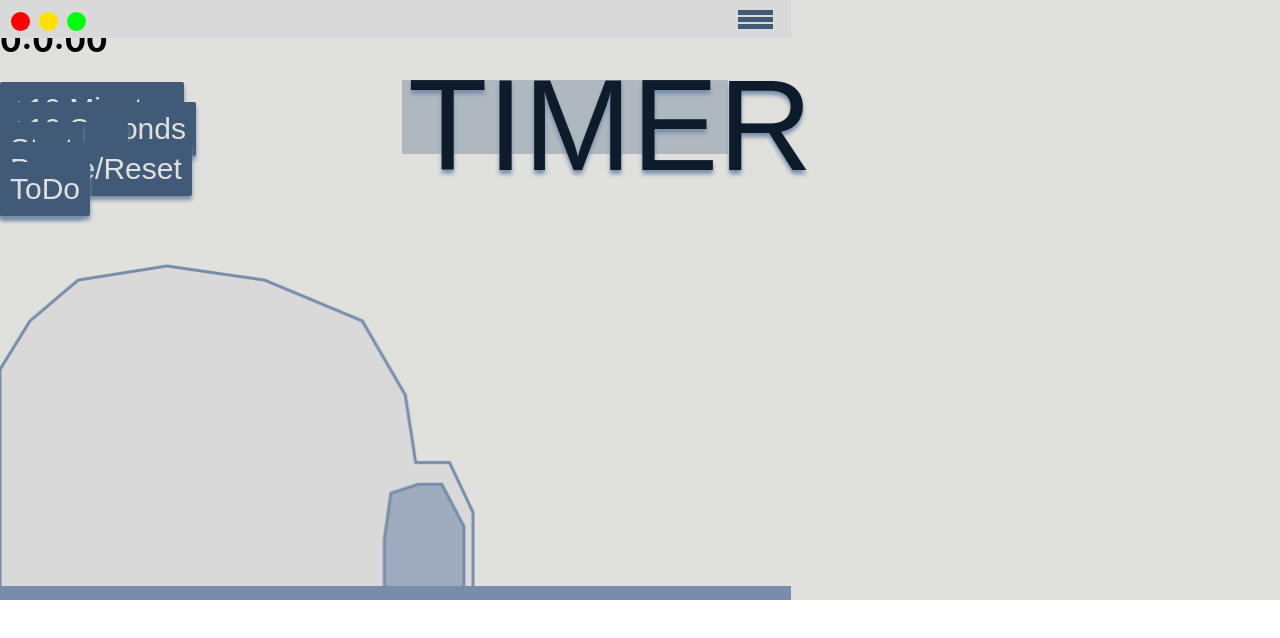
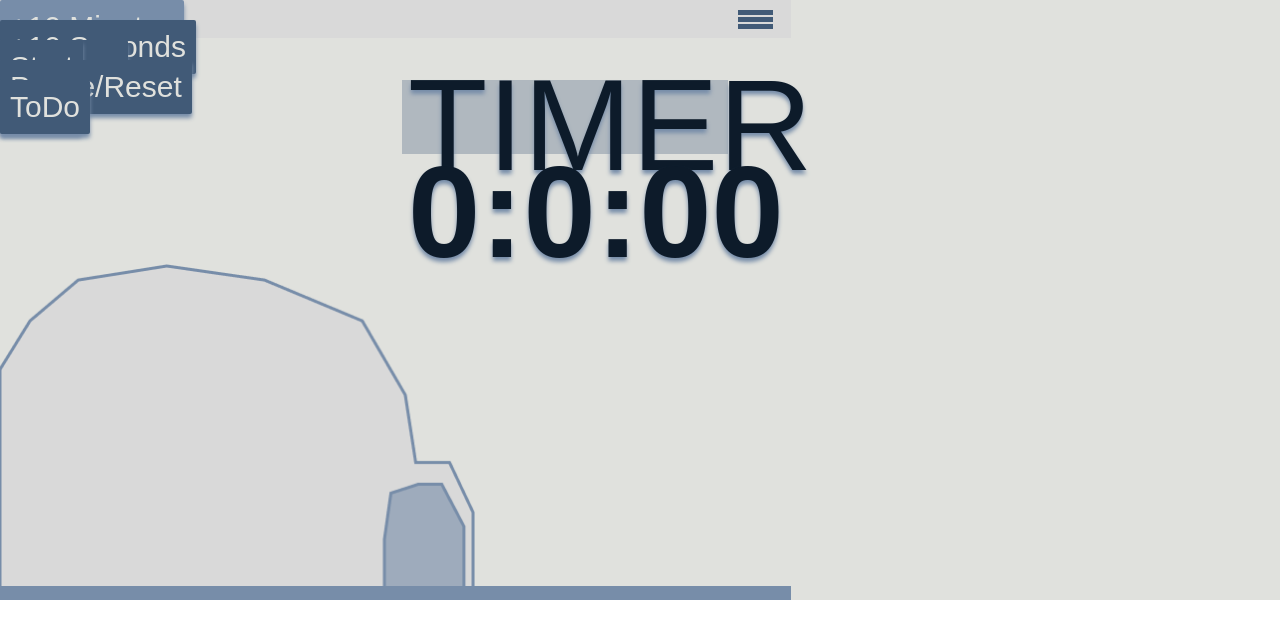
Before and after one commit to jbug16/GWC-Browser-Pet, a React (Create React App) app in the folder react-app/: page /#/timer in a window 1280 px wide. Shown: the top 638 px of the page. Built offline with nearby package versions, Linux system fonts and the light colour scheme; a web font is replaced by a local one.

Commit message:
Update TimerPage.jsx

```diff
--- a/react-app/src/pages/TimerPage.jsx
+++ b/react-app/src/pages/TimerPage.jsx
@@ -111,7 +111,7 @@ function TimerPage() {
 
             <div className="timer-title-bg" />
             <div id="enterTime" className="timer-title">TIMER</div>
-            <h1 id="Time">{formatTime(time)}</h1>
+            <h1 id="Time" className="time">{formatTime(time)}</h1>
 
             <div/>
             <button id="increaseMin" className="btn" onClick={handleIncreaseMin}>+10 Minutes</button>
```
